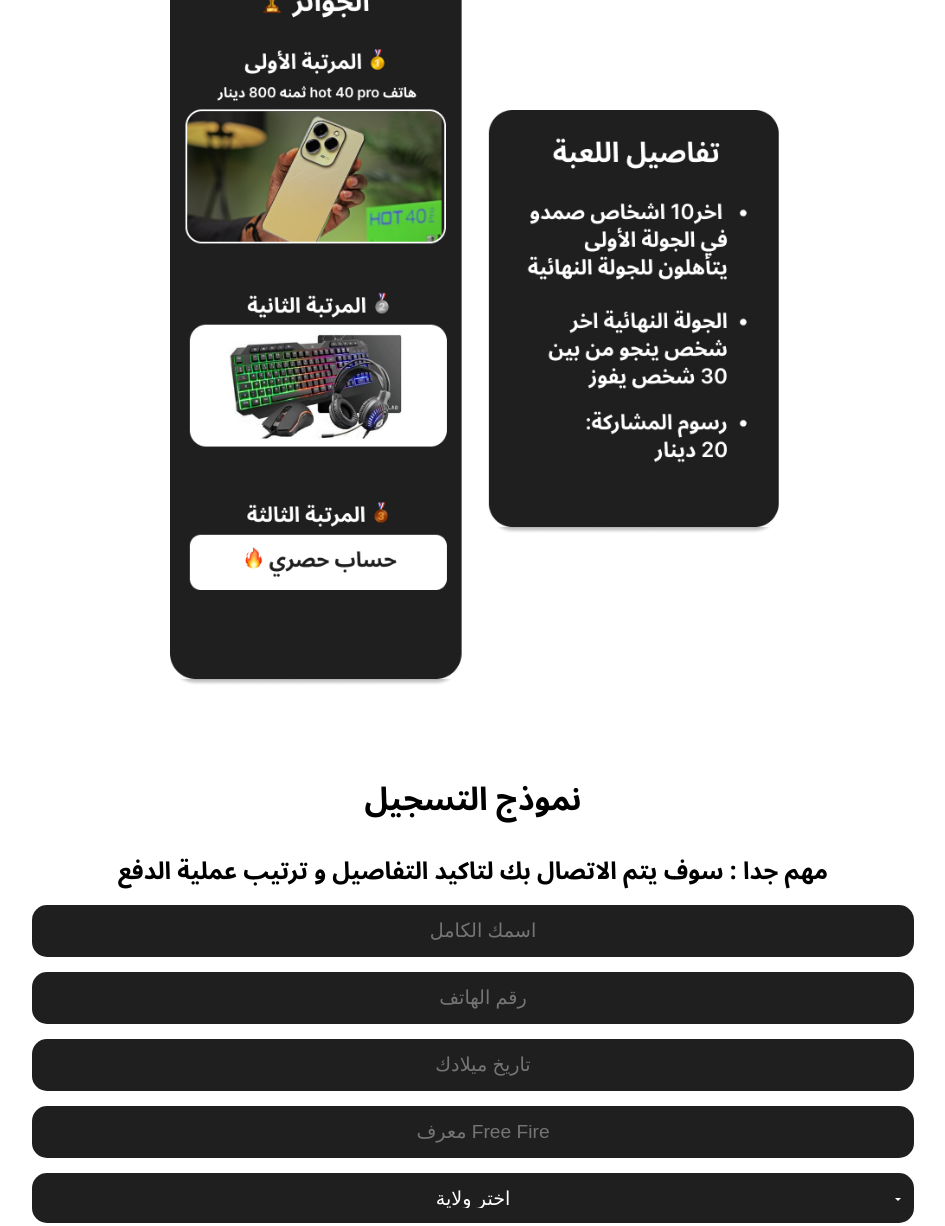
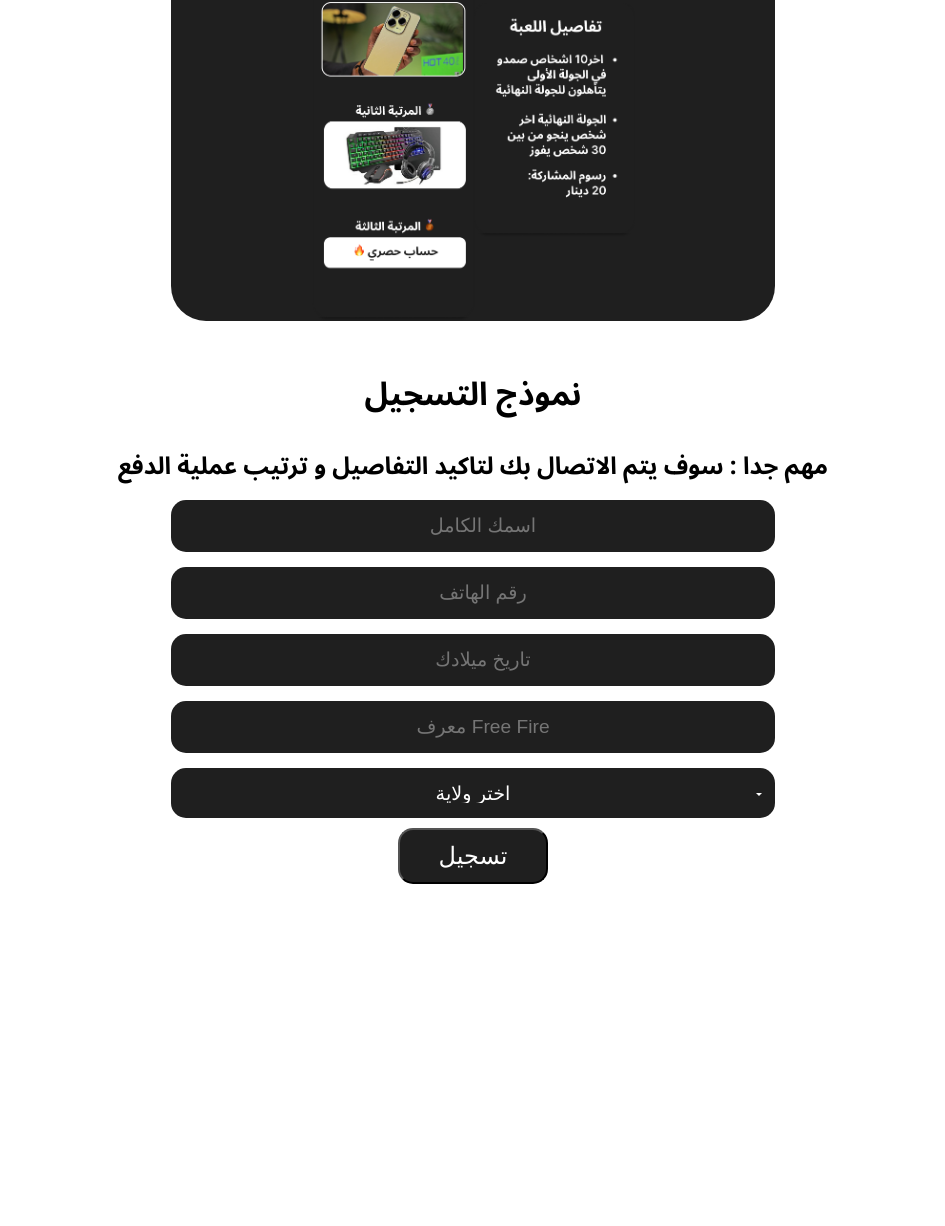
Before and after one commit to VortexMena/vortex, a plain HTML site: page index.html in a window 1280 px wide. Shown: the part 612-1838 px from the top of the page, without its empty margins (167-1112 px from the left). After the commit the page ends 1636 px from the top, so only its background shows below. Drawn offline with Linux system fonts and the light colour scheme; a web font is replaced by a local one.

Commit message:
Update css1.css

```diff
--- a/css/css1.css
+++ b/css/css1.css
@@ -71,7 +71,7 @@ body {
 }
 
 #h2, #h3 {
-    padding-top: 80px;
+    padding-top: 40px;
 }
 
 #h2 {
@@ -80,10 +80,17 @@ body {
 
 /* Image Section */
 .imges {
+
     display: flex;
     flex-direction: column;
     align-items: center;
-    gap: 10px;
+    justify-content: center;
+    width: 100%;
+
+}
+.img{
+
+    width: 100%;
 }
 
 .imges img {
@@ -98,21 +105,29 @@ body {
     .imges {
         flex-direction: row;
         justify-content: center;
+        background: #1F1F1F;
+        width: 48%;
+        border-radius: 35px;
+
     }
 
     .imges img {
-        width: 45%; /* Adjust the size of images to be side by side */
+        width: 30%; /* Adjust the size of images to be side by side */
         margin-left: -10px;
         margin-right: -10px;
     }
 
     /* Make the form and inputs wider on larger screens */
     form {
-        width: 70%; /* Adjust form width as needed */
+        width: 60%; /* Adjust form width as needed */
+        display: flex;
+        flex-direction: column;
+        align-items: center;
+        justify-content: center;
     }
 
     .box {
-        width: 100%;
+        width: 80%;
     }
 
     input, select {
@@ -292,6 +307,7 @@ input, select {
 
 /* Button */
 button {
+
     font-size: 1.5rem;
     padding: 12px 20px;
     background-color: #1F1F1F;
```
